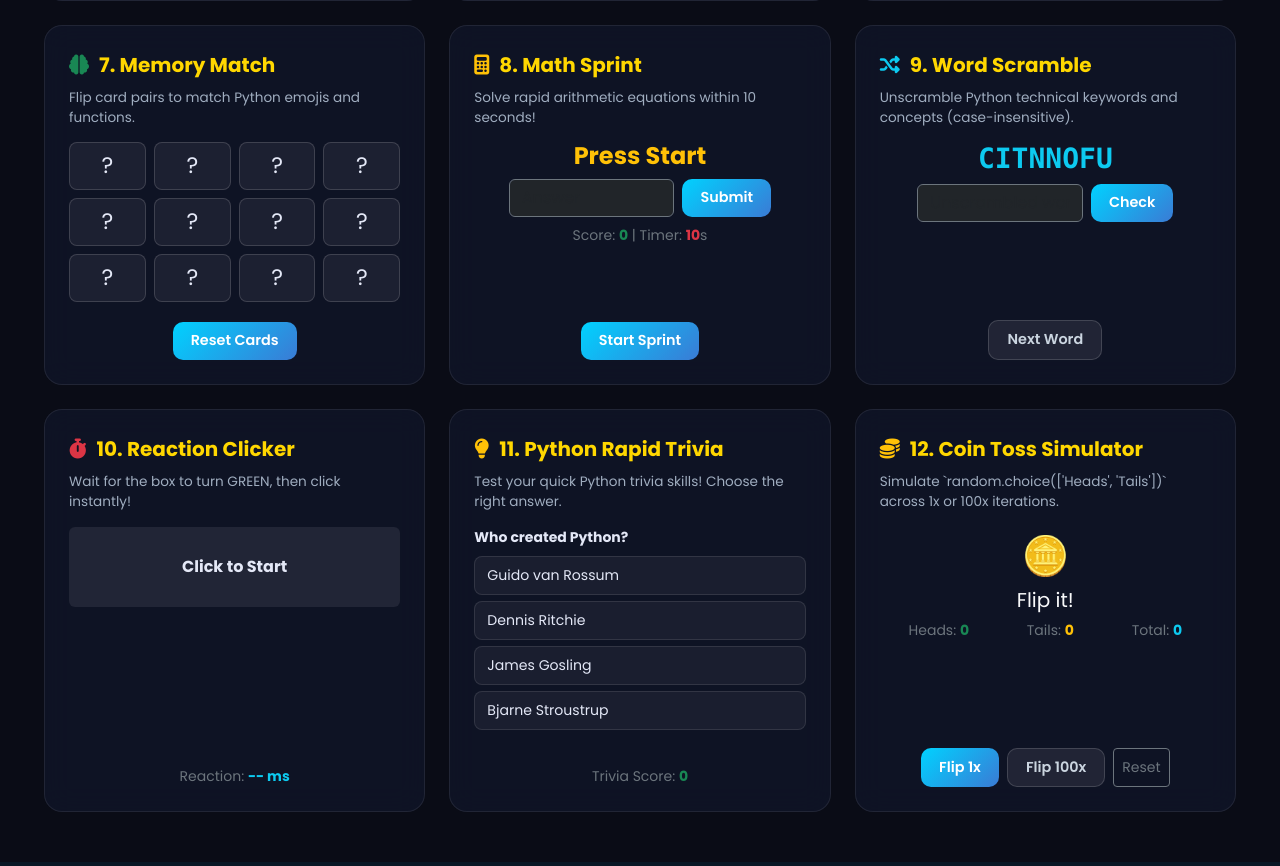
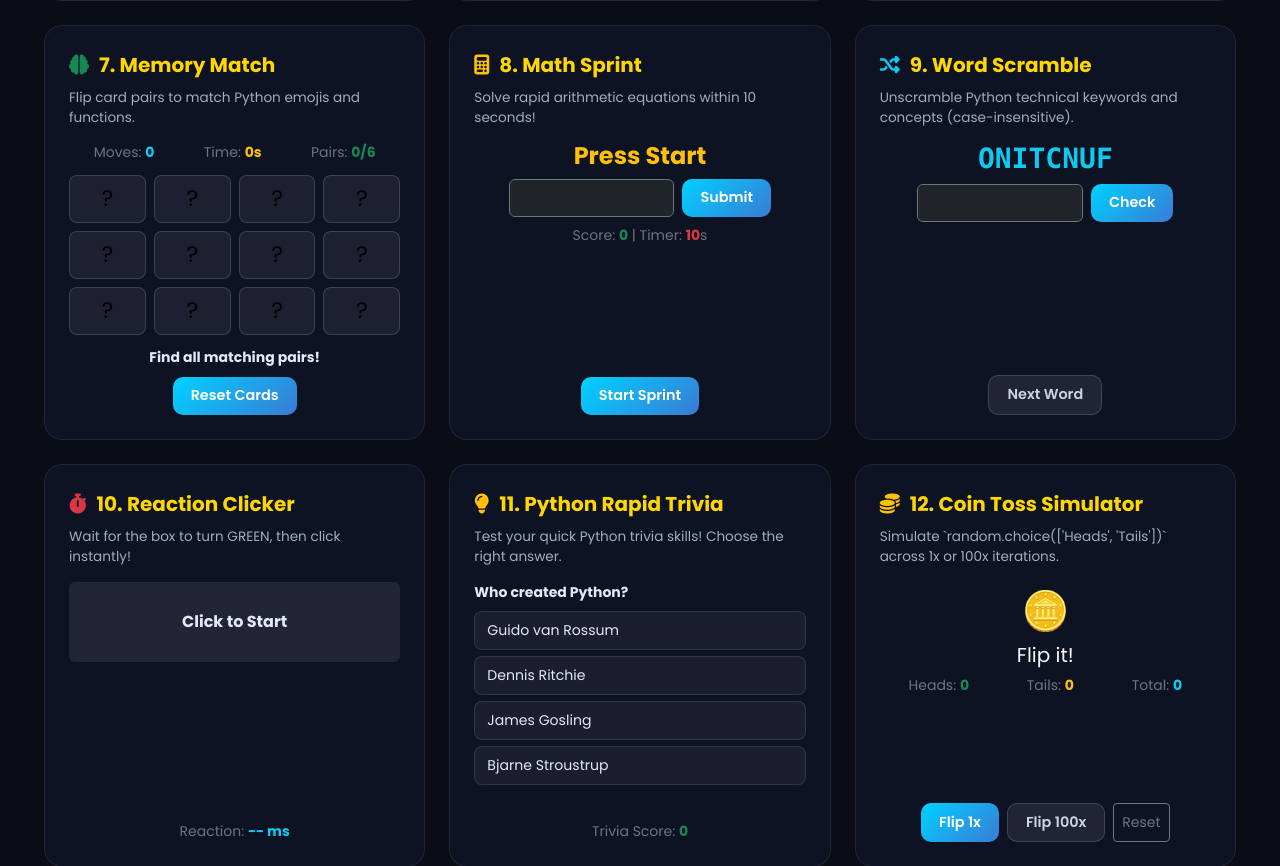
Before and after one commit to YASHU-2405-3/pylearn, a Flask app: page /games in a window 1280 px wide. Shown: the part 1016-1882 px from the top of the page. Run offline with Flask 3, Linux system fonts and the light colour scheme.

Commit message:
Improve Memory Match mini game with moves and timer

```diff
--- a/templates/games.html
+++ b/templates/games.html
@@ -242,7 +242,13 @@
         <div>
             <div class="game-title"><i class="fas fa-brain text-success"></i> 7. Memory Match</div>
             <div class="game-desc">Flip card pairs to match Python emojis and functions.</div>
+            <div class="d-flex justify-content-around small text-secondary mb-2">
+                <span>Moves: <b id="mem-moves" class="text-info">0</b></span>
+                <span>Time: <b id="mem-time" class="text-warning">0s</b></span>
+                <span>Pairs: <b id="mem-pairs" class="text-success">0/6</b></span>
+            </div>
             <div class="mem-grid" id="mem-board"></div>
+            <div id="mem-status" class="small text-center fw-bold mt-2" style="min-height:22px;">Find all matching pairs!</div>
         </div>
         <div class="text-center mt-2">
             <button class="game-btn" onclick="initMemory()">Reset Cards</button>
@@ -700,38 +706,65 @@ function playRPS(user) {
 
 /* ==================== 7. MEMORY MATCH ==================== */
 const mEmojis = ['🐍','⚡','💻','🎯','🔥','🚀'];
-let mCards = [], mFlipped = [], mMatched = 0;
+let mCards = [], mFlipped = [], mMatched = 0, mMoves = 0, mSeconds = 0, mClock = null, mLock = false;
 function initMemory() {
-    mMatched = 0; mFlipped = [];
-    const deck = [...mEmojis, ...mEmojis].sort(() => 0.5 - Math.random());
+    clearInterval(mClock);
+    mMatched = 0; mFlipped = []; mMoves = 0; mSeconds = 0; mLock = false;
+    document.getElementById('mem-moves').textContent = '0';
+    document.getElementById('mem-time').textContent = '0s';
+    document.getElementById('mem-pairs').textContent = '0/6';
+    document.getElementById('mem-status').textContent = 'Find all matching pairs!';
+    const deck = [...mEmojis, ...mEmojis].sort(() => Math.random() - 0.5);
     mCards = deck;
     const b = document.getElementById('mem-board');
     b.innerHTML = '';
     deck.forEach((e, idx) => {
-        const c = document.createElement('div');
+        const c = document.createElement('button');
+        c.type = 'button';
         c.className = 'mem-card';
         c.textContent = '?';
+        c.setAttribute('aria-label', 'Hidden memory card');
         c.onclick = () => flipMCard(c, idx);
         b.appendChild(c);
     });
 }
 function flipMCard(el, idx) {
-    if (mFlipped.length >= 2 || el.textContent !== '?') return;
+    if (mLock || mFlipped.length >= 2 || el.textContent !== '?') return;
+    if (mMoves === 0) {
+        mClock = setInterval(() => {
+            mSeconds++;
+            document.getElementById('mem-time').textContent = mSeconds + 's';
+        }, 1000);
+    }
     el.textContent = mCards[idx];
+    el.setAttribute('aria-label', 'Revealed memory card');
     mFlipped.push({el, idx});
     if (mFlipped.length === 2) {
+        mMoves++;
+        document.getElementById('mem-moves').textContent = mMoves;
         const [a, b] = mFlipped;
         if (mCards[a.idx] === mCards[b.idx]) {
             a.el.style.background = 'rgba(58,245,123,0.3)';
             b.el.style.background = 'rgba(58,245,123,0.3)';
+            a.el.disabled = true;
+            b.el.disabled = true;
             mMatched += 2;
+            document.getElementById('mem-pairs').textContent = (mMatched / 2) + '/6';
             mFlipped = [];
+            if (mMatched === mCards.length) {
+                clearInterval(mClock);
+                document.getElementById('mem-status').textContent = '🎉 You matched every pair in ' + mMoves + ' moves and ' + mSeconds + ' seconds!';
+            }
         } else {
+            mLock = true;
             setTimeout(() => {
                 a.el.textContent = '?';
                 b.el.textContent = '?';
+                a.el.setAttribute('aria-label', 'Hidden memory card');
+                b.el.setAttribute('aria-label', 'Hidden memory card');
                 mFlipped = [];
-            }, 500);
+                mLock = false;
+            }, 650);
         }
     }
 }
```
